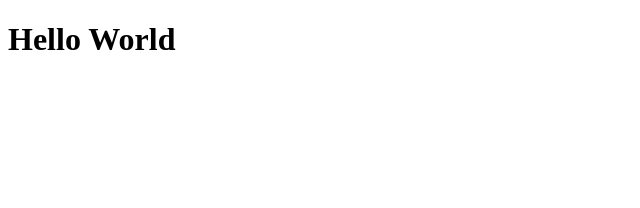
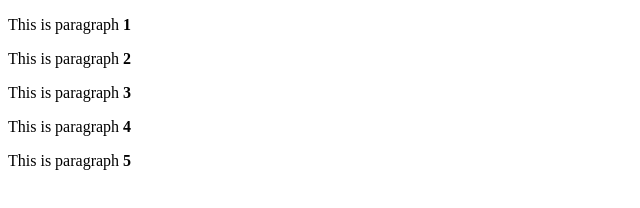
Before and after one commit to Nazil1712/JQuery, a plain HTML site: page index.html in a window 1280 px wide. Both pictures are taken after a click on the element "Hello World". Shown: the whole page, without its empty margins (0-640 px from the left). Drawn offline with Linux system fonts and the light colour scheme.

Commit message:
hide element

```diff
--- a/index.html
+++ b/index.html
@@ -9,6 +9,11 @@
 
 <body>
     <h1>Hello World</h1>
+    <p>This is paragraph <b>1</b> </p>
+    <p>This is paragraph <b>2</b> </p>
+    <p>This is paragraph <b>3</b> </p>
+    <p>This is paragraph <b>4</b> </p>
+    <p>This is paragraph <b>5</b> </p>
 
 </body>
 <script src="js/jquery-3.7.1.min.js"></script>
@@ -16,7 +21,11 @@
     // $('h1').action() //jQuery Syntax
 
     $('h1').click(()=>{
-        console.log("You clicked on h1")
+        $('h1').hide()
+    })
+
+    $('p').click(()=>{
+        $('p').hide()
     })
 </script>
 
```
